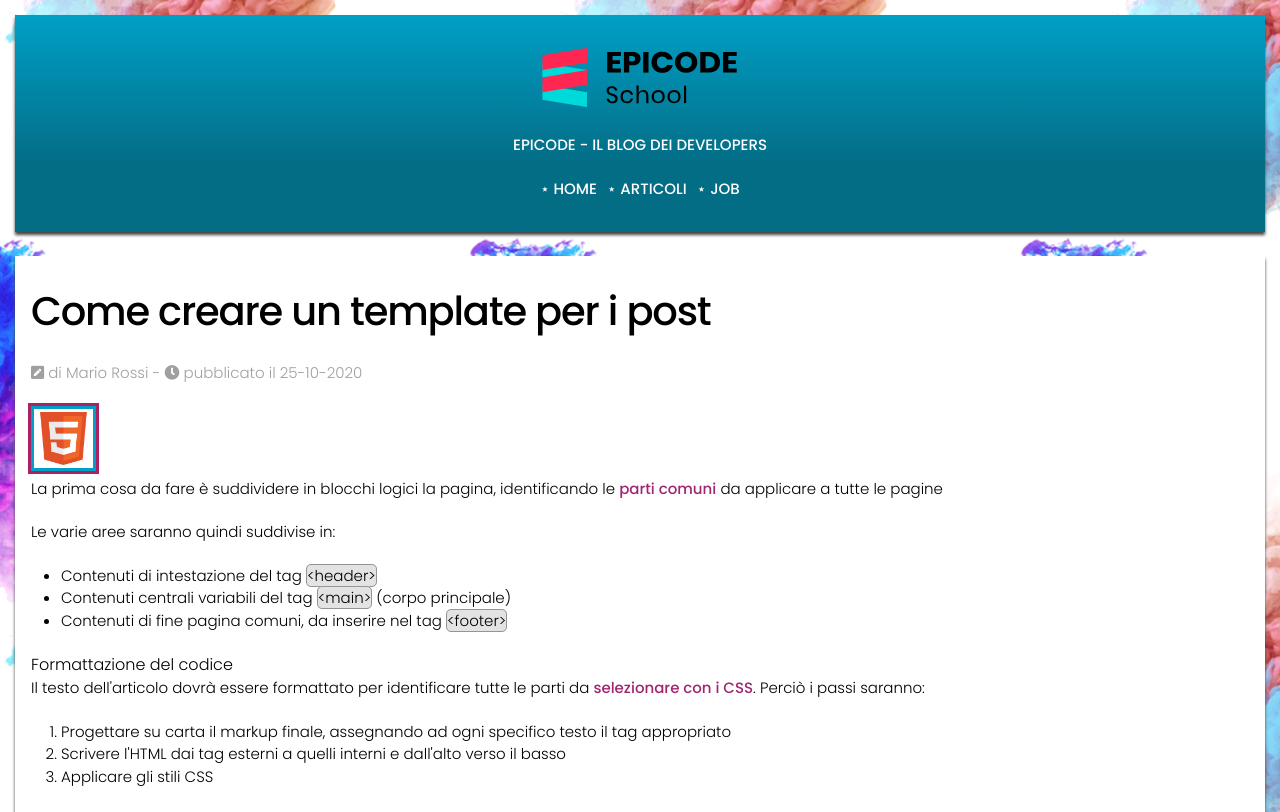
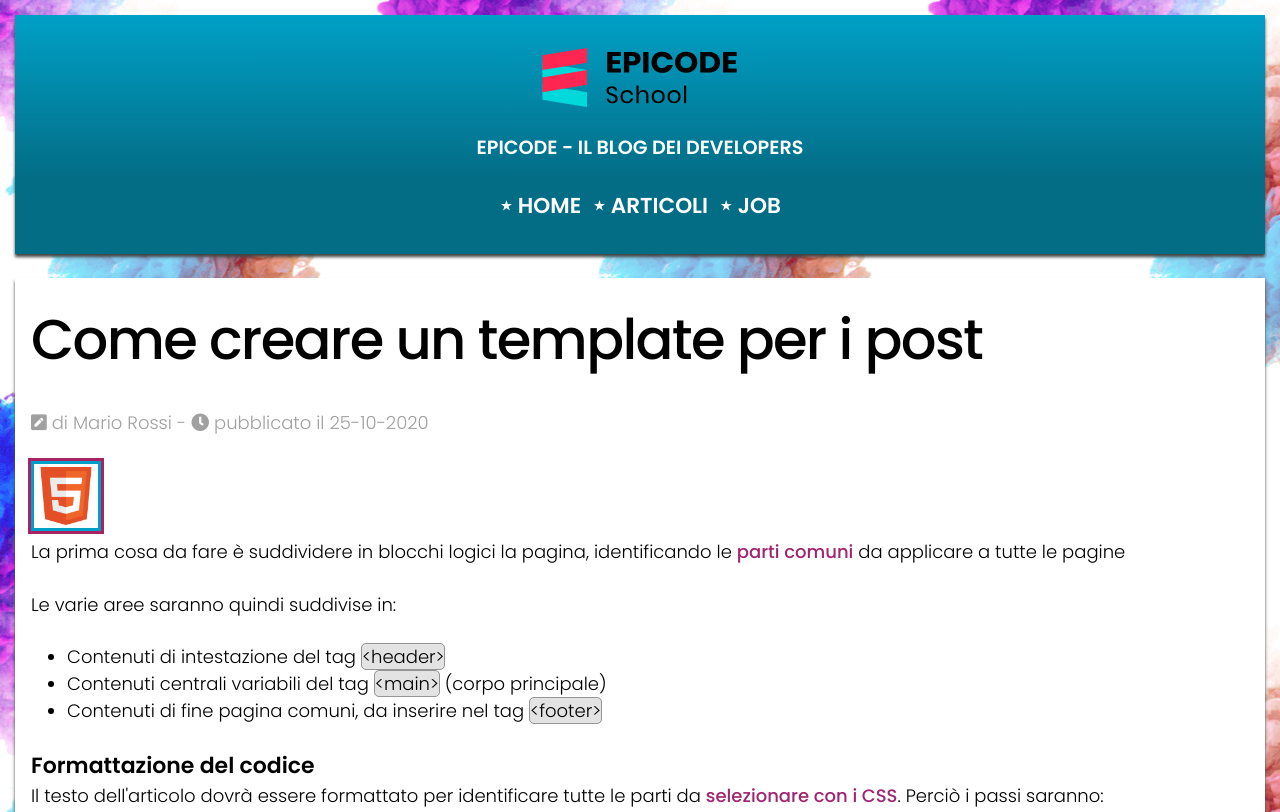
Before and after one commit to rempairamore/ifoa-week-5, a plain HTML site: page S5-L1/ARTICOLO/index.html in a window 1280 px wide. Shown: the top 812 px of the page. Drawn offline with Linux system fonts and the light colour scheme.

Commit message:
adding medium size

```diff
--- a/S5-L1/ARTICOLO/assets/css/style.css
+++ b/S5-L1/ARTICOLO/assets/css/style.css
@@ -211,3 +211,45 @@ footer a {
     color: fuchsia;
     font-weight: 500;
 }
+
+
+/* MEDIA QUERY */
+
+@media only screen and (min-width: 577px) {
+    div img + p, header nav ul li a {
+        font-weight: 600;
+        font-size: 1.2em;
+    }
+    article > h1 {
+        font-size: 3.5em;
+        line-height: 6rem;
+    }
+    #html_logo {
+        width: 7rem;
+    }
+    p, address, ul, ol, dl, blockquote {
+        margin-bottom: 1.4em;
+        font-weight: 300;
+        font-size: 1.8rem;
+    }
+    article h2 {
+        font-size: 2.2rem;
+        font-weight: 600;
+    }
+    article table {
+        margin: 8rem auto;
+        width: 70%;
+    }
+    a {
+        font-weight: 500;
+    }
+    input {
+        width: 70%;
+    }
+    form fieldset button {
+        width: 18%;
+    }
+    form fieldset input, form fieldset button {
+        height: 4.2rem;
+    }
+}
```
